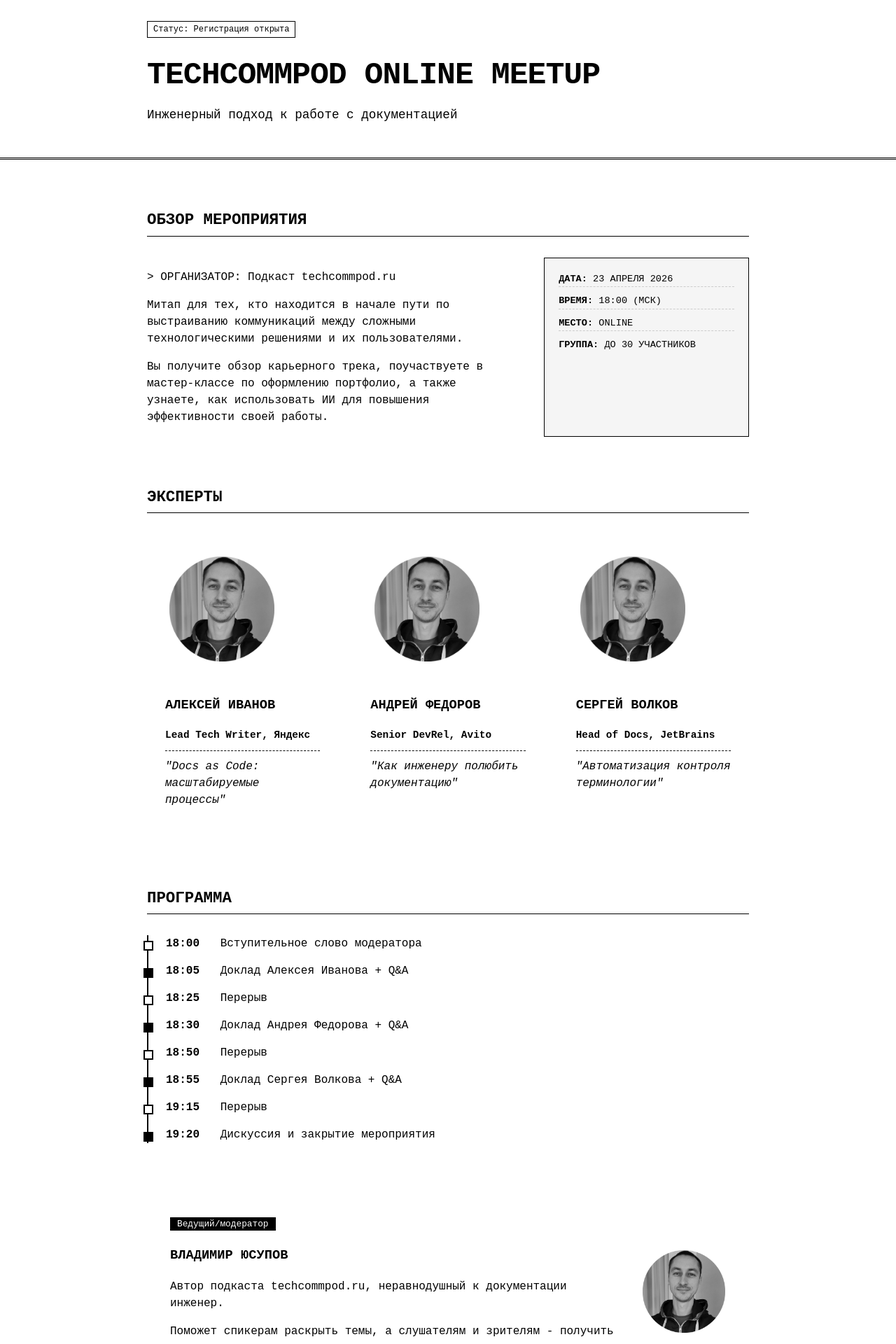
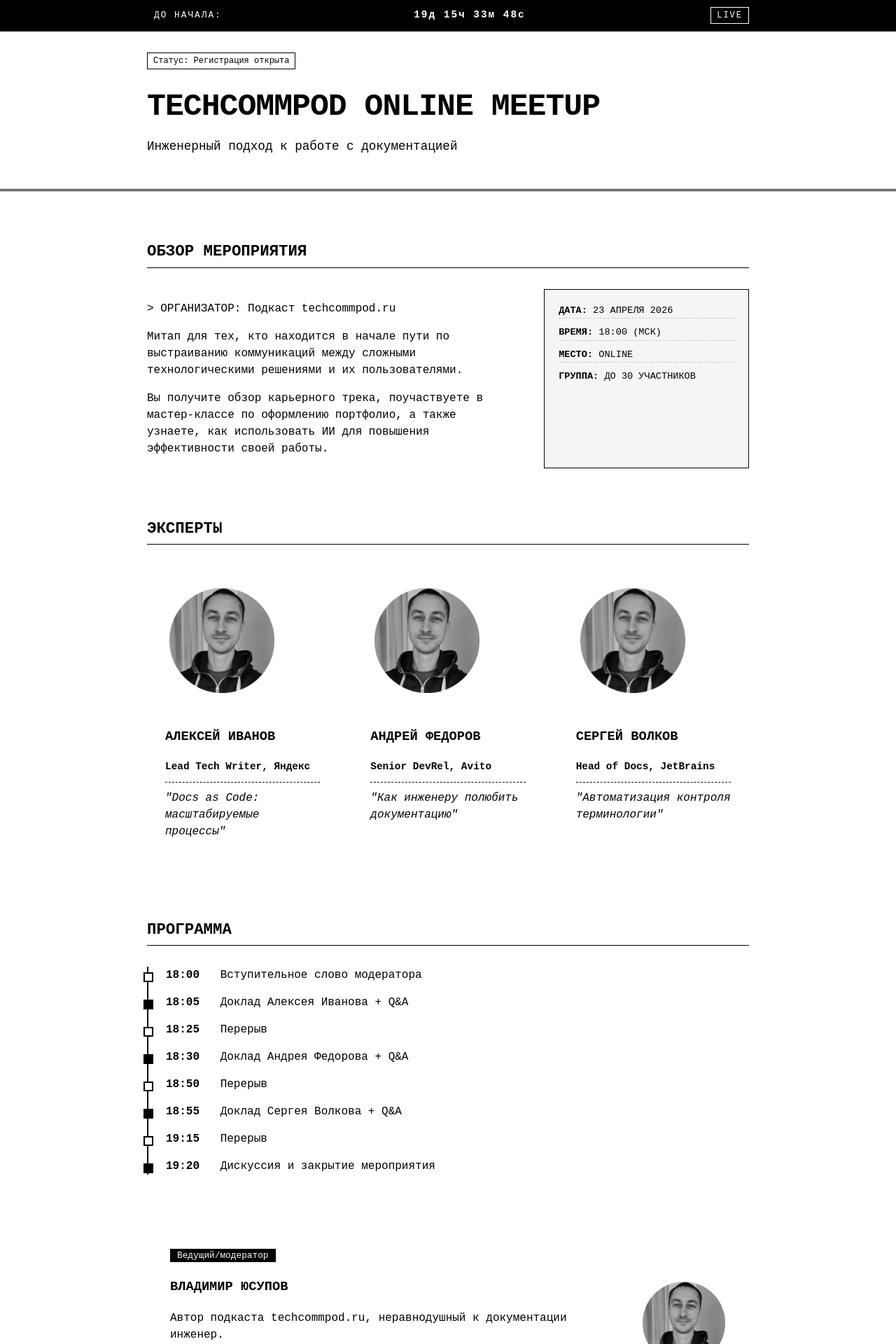
Before and after one commit to techwritex/techcommpod, a Jekyll site: the page built from meetup.md, in a window 1280 px wide. Shown: the top 1920 px of the page at 70% size. Built offline with Jekyll 4.4.1, drawn with Linux system fonts in a browser that asks for light colours.

Commit message:
meetup-page-test-22

```diff
--- a/_layouts/meetup.html
+++ b/_layouts/meetup.html
@@ -53,6 +53,27 @@
             border: var(--border);
             padding: 2px 8px;
             font-size: 0.75rem;
+        }
+
+        /* Таймер */
+        .timer-banner {
+            background: var(--black);
+            color: var(--white);
+            padding: 10px 0;
+            font-size: 0.9rem;
+            letter-spacing: 2px;
+            border-bottom: 1px solid var(--black);
+        }
+
+        .timer-flex {
+            display: flex;
+            justify-content: space-between;
+            align-items: center;
+        }
+
+        .timer-values {
+            font-weight: bold;
+            font-family: var(--font-mono);
         }
 
         /* Стиль для индикатора заполненности */
@@ -380,11 +401,28 @@
             .partner-header {
                 flex-direction: row-reverse;
             }
+            .timer-flex {
+                flex-direction: column; gap: 5px;
+            }
+            /* Прикрепить к верху (sticky), если нужно */
+            /* .timer-banner {
+                position: sticky; top: 0; z-index: 1000;
+            } */
         }
+
      </style>
 </head>
 <body>
+    <!-- Секция таймера -->
+    <div class="timer-banner">
+        <div class="container timer-flex">
+            <span class="label">ДО НАЧАЛА:</span>
+            <div id="countdown" class="timer-values">00д 00ч 00м 00с</div>
+            <span class="badge" style="border-color: var(--white); color: var(--white);">LIVE</span>
+        </div>
+    </div>
 
+    <!-- Секция шапки -->
     <header class="header">
         <div class="container">
             <div class="top-nav">
@@ -589,28 +627,7 @@
                 </a>
 
                 <a href="#" class="btn-cal">Добавить в календарь (.ics)</a>
-                <!-- <h2 style="text-align: center;">Регистрация</h2> -->
-                <!-- <form action="https://api.web3forms.com" method="POST" id="reg-form"> -->
-                    <!-- <input type="hidden" name="access_key" value="37baaa03-e473-4040-b321-6f2d098dbb9f"> -->
 
-                    <!-- Настройка темы письма и уведомлений -->
-                    <!-- <input type="hidden" name="subject" value="Новая регистрация: TechCommPod Meetup"> -->
-                    <!-- <input type="hidden" name="from_name" value="TechComm Meetup Page"> -->
-
-                    <!-- Опционально: отключаем стандартную страницу успеха Web3Forms,
-                         так как мы обрабатываем всё через JS -->
-                    <!-- <input type="checkbox" name="botcheck" class="hidden" style="display: none;"> -->
-                    <!-- <input type="text" name="name" placeholder="Имя" required> -->
-                    <!-- <input type="email" name="email" placeholder="Email" required> -->
-                    <!-- <button type="submit" class="btn-main">Участвовать</button> -->
-                    <!-- <div id="form-status" style="margin-top: 15px; font-size: 0.8rem; text-align: center; min-height: 1.2em;"></div> -->
-                    <!-- <a href="#" class="btn-cal">Добавить напоминание в календарь (.ics)</a> -->
-                <!-- </form>        -->
-                <!-- <p style="font-size: 0.8rem; text-transform: uppercase; margin-bottom: 10px; text-align: center;">
-                    Места ограничены. Осталось мало слотов.
-                </p> -->
-                <!-- <button class="btn-main">ЗАБРОНИРОВАТЬ МЕСТО (1/30)</button>        -->
-                <!-- <button class="btn-main" onclick="window.location.href='https://techcommpod.ru';">ЗАБРОНИРОВАТЬ МЕСТО</button>       -->
             </div>
         </section>
     </main>
@@ -626,49 +643,40 @@
 
     <script>
 
-        // const form = document.getElementById('reg-form');
-        // const status = document.getElementById('form-status');
+        function startCountdown() {
+            const targetDate = new Date("March 25, 2026 19:00:00").getTime();
 
-        // form.addEventListener('submit', function(e) {
-        //     e.preventDefault();
+            const timerInterval = setInterval(function() {
+                const now = new Date().getTime();
+                const distance = targetDate - now;
 
-        //     // Show loading state
-        //     status.innerHTML = "> ИНИЦИАЛИЗАЦИЯ_ОТПРАВКИ...";
-        //     status.style.color = "black";
+                // Расчеты
+                const days = Math.floor(distance / (1000 * 60 * 60 * 24));
+                const hours = Math.floor((distance % (1000 * 60 * 60 * 24)) / (1000 * 60 * 60));
+                const minutes = Math.floor((distance % (1000 * 60 * 60)) / (1000 * 60));
+                const seconds = Math.floor((distance % (1000 * 60)) / 1000);
 
-        //     // Use FormData directly - this is the "Secret Sauce" for CORS
-        //     const formData = new FormData(form);
+                // Отображение
+                document.getElementById("countdown").innerHTML =
+                    `${days}д ${hours}ч ${minutes}м ${seconds}с`;
 
-        //     fetch('https://api.web3forms.com', {
-        //         method: 'POST',
-        //         body: formData, // Send as FormData, NOT JSON string
-        //         headers: {
-        //             'Accept': 'application/json'
-        //             // REMOVE 'Content-Type': 'application/json'
-        //         }
-        //     })
-        //     .then(async (response) => {
-        //         const result = await response.json();
-        //         if (response.status === 200) {
-        //             status.innerHTML = "> SUCCESS: ДАННЫЕ ПРИНЯТЫ. ЖДЕМ ВАС!";
-        //             status.style.color = "#0070f3";
-        //             form.reset();
-        //         } else {
-        //             status.innerHTML = "> ERROR: " + (result.message || "ОТКАЗ_СЕРВЕРА");
-        //         }
-        //     })
-        //     .catch(error => {
-        //         console.error('Fetch Error:', error);
-        //         status.innerHTML = "> SYSTEM_FAILURE: ПРОВЕРЬТЕ CORS/NETWORK";
-        //     });
-        // });
+                // Если время истекло
+                if (distance < 0) {
+                    clearInterval(timerInterval);
+                    document.getElementById("countdown").innerHTML = "МЕРОПРИЯТИЕ НАЧАЛОСЬ";
+                }
+            }, 1000);
+        }
+
+        // Инициализация
+        startCountdown();
 
         async function syncParticipants() {
             // 1. В Google Таблице: Файл -> Поделиться -> Опубликовать в интернете
             // 2. Выберите "Весь документ" и формат "CSV"
             // 3. Вставьте полученную ссылку ниже:
             const CSV_URL = 'https://docs.google.com/spreadsheets/d/e/2PACX-1vRfNke_kPosxmk-aDvjmk_qEFcuQwd8BMdE9lkvhlNNp7qNF804pGpkz2xxKY_23kZIobbSAKzehOsA/pub?output=csv';
-            const MAX_SEATS = 30;
+            const MAX_SEATS = 3;
 
             try {
                 const response = await fetch(CSV_URL);
```
